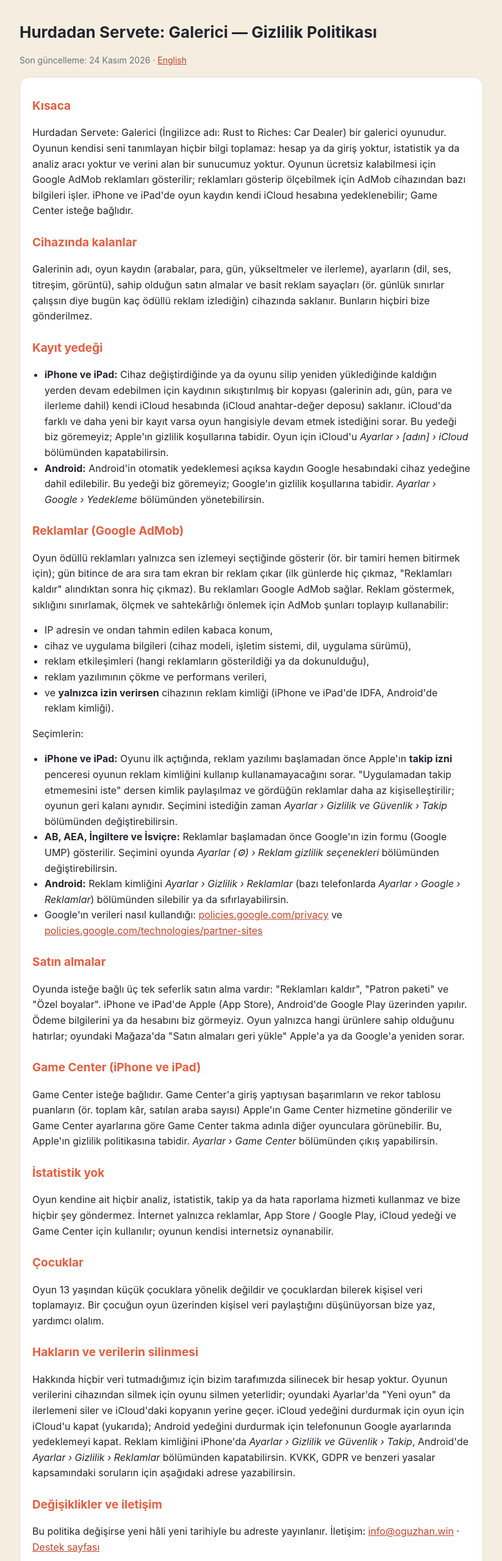
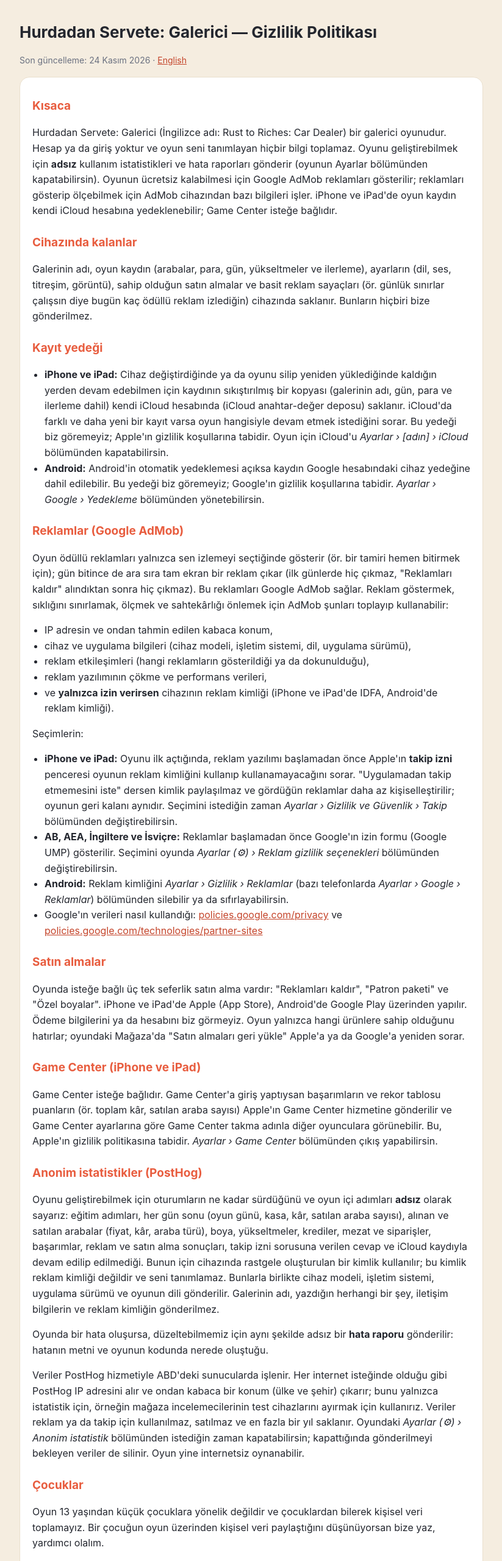
Before and after one commit to OguzBey/oguzbey.github.io, a plain HTML site: page galerici/gizlilik.html in a window 1280 px wide. Shown: the top 2560 px of the page at 61% size, without its empty margins (228-1051 px from the left). Drawn offline with Linux system fonts and the light colour scheme.

Commit message:
Rust to Riches privacy policy: anonymous statistics (PostHog) and error reports, opt-out in Settings
Co-Authored-By: Claude Opus 5.5 <noreply@anthropic.com>
Claude-Session: https://claude.ai/code/session_01Szds2dRUnK1JZ491xgQVKS

```diff
--- a/galerici/gizlilik.html
+++ b/galerici/gizlilik.html
@@ -21,7 +21,7 @@
 <p class="muted">Son güncelleme: 24 Kasım 2026 · <a href="privacy.html">English</a></p>
 <div class="card">
 <h2>Kısaca</h2>
-<p>Hurdadan Servete: Galerici (İngilizce adı: Rust to Riches: Car Dealer) bir galerici oyunudur. Oyunun kendisi seni tanımlayan hiçbir bilgi toplamaz: hesap ya da giriş yoktur, istatistik ya da analiz aracı yoktur ve verini alan bir sunucumuz yoktur. Oyunun ücretsiz kalabilmesi için Google AdMob reklamları gösterilir; reklamları gösterip ölçebilmek için AdMob cihazından bazı bilgileri işler. iPhone ve iPad'de oyun kaydın kendi iCloud hesabına yedeklenebilir; Game Center isteğe bağlıdır.</p>
+<p>Hurdadan Servete: Galerici (İngilizce adı: Rust to Riches: Car Dealer) bir galerici oyunudur. Hesap ya da giriş yoktur ve oyun seni tanımlayan hiçbir bilgi toplamaz. Oyunu geliştirebilmek için <strong>adsız</strong> kullanım istatistikleri ve hata raporları gönderir (oyunun Ayarlar bölümünden kapatabilirsin). Oyunun ücretsiz kalabilmesi için Google AdMob reklamları gösterilir; reklamları gösterip ölçebilmek için AdMob cihazından bazı bilgileri işler. iPhone ve iPad'de oyun kaydın kendi iCloud hesabına yedeklenebilir; Game Center isteğe bağlıdır.</p>
 
 <h2>Cihazında kalanlar</h2>
 <p>Galerinin adı, oyun kaydın (arabalar, para, gün, yükseltmeler ve ilerleme), ayarların (dil, ses, titreşim, görüntü), sahip olduğun satın almalar ve basit reklam sayaçları (ör. günlük sınırlar çalışsın diye bugün kaç ödüllü reklam izlediğin) cihazında saklanır. Bunların hiçbiri bize gönderilmez.</p>
@@ -55,14 +55,16 @@
 <h2>Game Center (iPhone ve iPad)</h2>
 <p>Game Center isteğe bağlıdır. Game Center'a giriş yaptıysan başarımların ve rekor tablosu puanların (ör. toplam kâr, satılan araba sayısı) Apple'ın Game Center hizmetine gönderilir ve Game Center ayarlarına göre Game Center takma adınla diğer oyunculara görünebilir. Bu, Apple'ın gizlilik politikasına tabidir. <em>Ayarlar › Game Center</em> bölümünden çıkış yapabilirsin.</p>
 
-<h2>İstatistik yok</h2>
-<p>Oyun kendine ait hiçbir analiz, istatistik, takip ya da hata raporlama hizmeti kullanmaz ve bize hiçbir şey göndermez. İnternet yalnızca reklamlar, App Store / Google Play, iCloud yedeği ve Game Center için kullanılır; oyunun kendisi internetsiz oynanabilir.</p>
+<h2>Anonim istatistikler (PostHog)</h2>
+<p>Oyunu geliştirebilmek için oturumların ne kadar sürdüğünü ve oyun içi adımları <strong>adsız</strong> olarak sayarız: eğitim adımları, her gün sonu (oyun günü, kasa, kâr, satılan araba sayısı), alınan ve satılan arabalar (fiyat, kâr, araba türü), boya, yükseltmeler, krediler, mezat ve siparişler, başarımlar, reklam ve satın alma sonuçları, takip izni sorusuna verilen cevap ve iCloud kaydıyla devam edilip edilmediği. Bunun için cihazında rastgele oluşturulan bir kimlik kullanılır; bu kimlik reklam kimliği değildir ve seni tanımlamaz. Bunlarla birlikte cihaz modeli, işletim sistemi, uygulama sürümü ve oyunun dili gönderilir. Galerinin adı, yazdığın herhangi bir şey, iletişim bilgilerin ve reklam kimliğin gönderilmez.</p>
+<p>Oyunda bir hata oluşursa, düzeltebilmemiz için aynı şekilde adsız bir <strong>hata raporu</strong> gönderilir: hatanın metni ve oyunun kodunda nerede oluştuğu.</p>
+<p>Veriler PostHog hizmetiyle ABD'deki sunucularda işlenir. Her internet isteğinde olduğu gibi PostHog IP adresini alır ve ondan kabaca bir konum (ülke ve şehir) çıkarır; bunu yalnızca istatistik için, örneğin mağaza incelemecilerinin test cihazlarını ayırmak için kullanırız. Veriler reklam ya da takip için kullanılmaz, satılmaz ve en fazla bir yıl saklanır. Oyundaki <em>Ayarlar (⚙) › Anonim istatistik</em> bölümünden istediğin zaman kapatabilirsin; kapattığında gönderilmeyi bekleyen veriler de silinir. Oyun yine internetsiz oynanabilir.</p>
 
 <h2>Çocuklar</h2>
 <p>Oyun 13 yaşından küçük çocuklara yönelik değildir ve çocuklardan bilerek kişisel veri toplamayız. Bir çocuğun oyun üzerinden kişisel veri paylaştığını düşünüyorsan bize yaz, yardımcı olalım.</p>
 
 <h2>Hakların ve verilerin silinmesi</h2>
-<p>Hakkında hiçbir veri tutmadığımız için bizim tarafımızda silinecek bir hesap yoktur. Oyunun verilerini cihazından silmek için oyunu silmen yeterlidir; oyundaki Ayarlar'da "Yeni oyun" da ilerlemeni siler ve iCloud'daki kopyanın yerine geçer. iCloud yedeğini durdurmak için oyun için iCloud'u kapat (yukarıda); Android yedeğini durdurmak için telefonunun Google ayarlarında yedeklemeyi kapat. Reklam kimliğini iPhone'da <em>Ayarlar › Gizlilik ve Güvenlik › Takip</em>, Android'de <em>Ayarlar › Gizlilik › Reklamlar</em> bölümünden kapatabilirsin. KVKK, GDPR ve benzeri yasalar kapsamındaki soruların için aşağıdaki adrese yazabilirsin.</p>
+<p>Hakkında bir hesap ya da kişisel veri tutmayız; adsız istatistikler yalnızca cihazındaki rastgele bir kimliğe bağlıdır ve en fazla bir yıl sonra silinir. Göndermeyi durdurmak için <em>Ayarlar › Anonim istatistik</em> seçeneğini kapat. Oyunun verilerini cihazından silmek için oyunu silmen yeterlidir; oyundaki Ayarlar'da "Yeni oyun" da ilerlemeni siler ve iCloud'daki kopyanın yerine geçer. iCloud yedeğini durdurmak için oyun için iCloud'u kapat (yukarıda); Android yedeğini durdurmak için telefonunun Google ayarlarında yedeklemeyi kapat. Reklam kimliğini iPhone'da <em>Ayarlar › Gizlilik ve Güvenlik › Takip</em>, Android'de <em>Ayarlar › Gizlilik › Reklamlar</em> bölümünden kapatabilirsin. KVKK, GDPR ve benzeri yasalar kapsamındaki soruların için aşağıdaki adrese yazabilirsin.</p>
 
 <h2>Değişiklikler ve iletişim</h2>
 <p>Bu politika değişirse yeni hâli yeni tarihiyle bu adreste yayınlanır. İletişim: <a href="mailto:info@oguzhan.win">info@oguzhan.win</a> · <a href="destek.html">Destek sayfası</a></p>
```
Also changed, not shown: galerici/privacy.html (+6 -4 lines).
